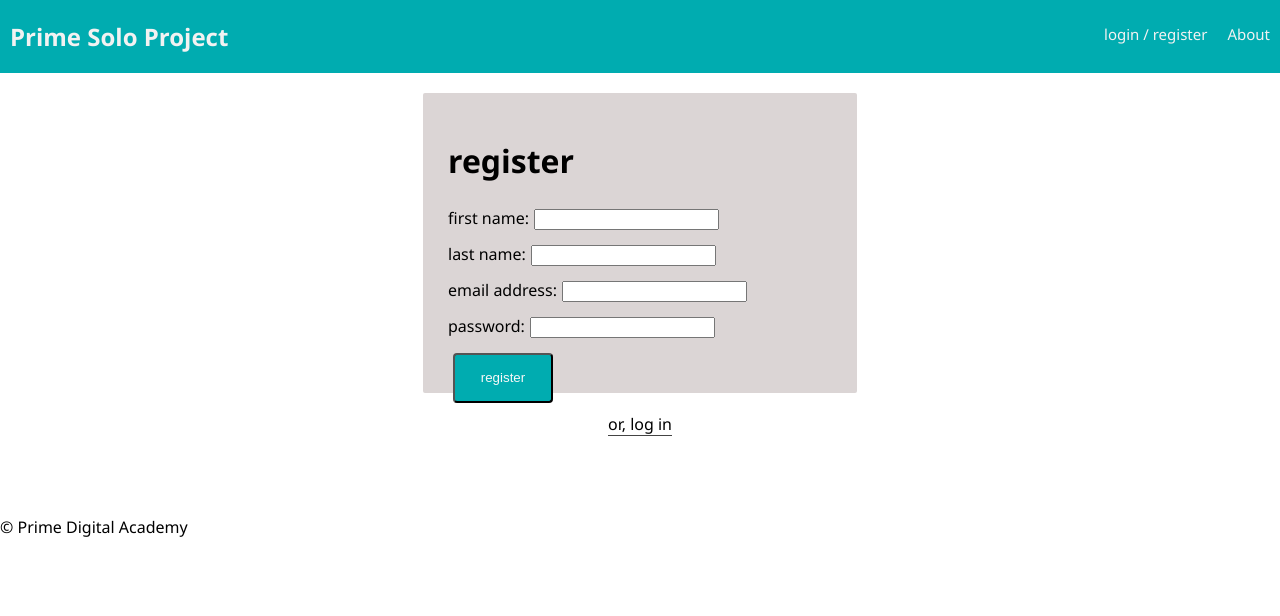
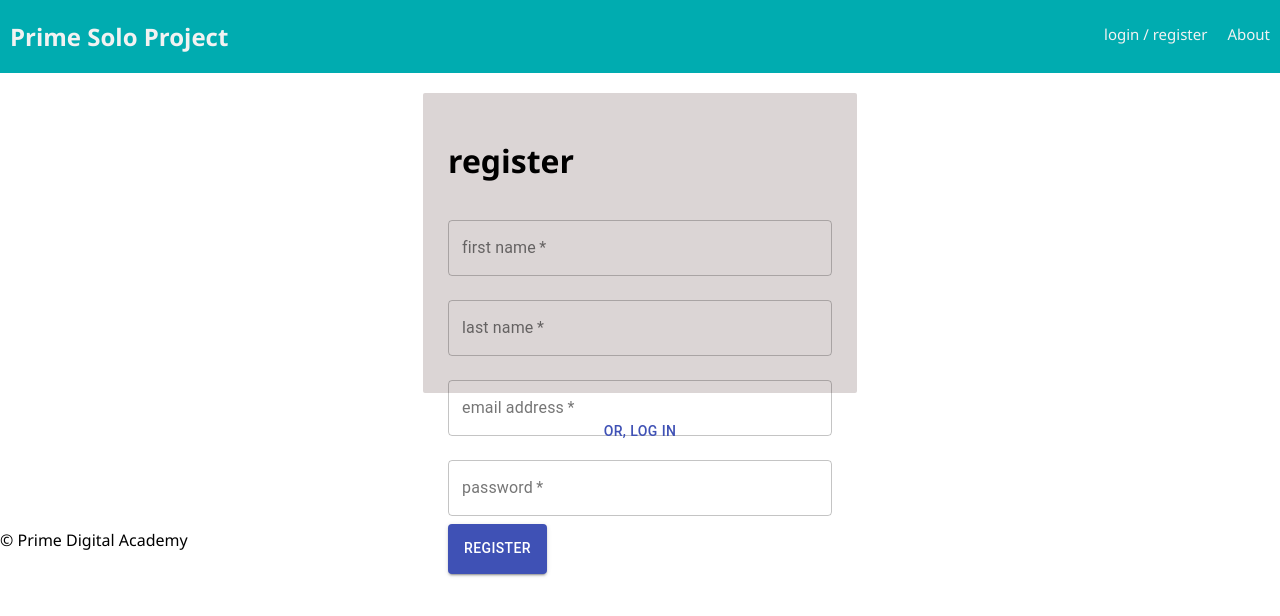
Before and after one commit to tomroselyn/friendly-reminder, a React (Create React App) app: page /#/account in a window 1280 px wide. Both pictures are taken after a click on the button "OR, REGISTER AS NEW USER". Shown: the top 616 px of the page. Built offline with nearby package versions, Linux system fonts and the light colour scheme; no server answers.

Commit message:
added basic styling to registration page

```diff
--- a/src/components/LoginPage/LoginPage.js
+++ b/src/components/LoginPage/LoginPage.js
@@ -1,6 +1,6 @@
 import React, { Component } from 'react';
+import { connect } from 'react-redux';
 import { TextField, Button, Grid } from '@material-ui/core';
-import { connect } from 'react-redux';
 
 class LoginPage extends Component {
   state = {
--- a/src/components/RegisterPage/RegisterPage.js
+++ b/src/components/RegisterPage/RegisterPage.js
@@ -1,5 +1,6 @@
 import React, { Component } from 'react';
 import {connect} from 'react-redux';
+import { TextField, Button, Grid } from '@material-ui/core';
 
 class RegisterPage extends Component {
   state = {
@@ -36,6 +37,8 @@ class RegisterPage extends Component {
   render() {
     return (
       <div>
+
+        {/* error messages */}
         {this.props.errors.registrationMessage && (
           <h2
             className="alert"
@@ -44,70 +47,66 @@ class RegisterPage extends Component {
             {this.props.errors.registrationMessage}
           </h2>
         )}
+
+        {/* registration form */}
         <form onSubmit={this.registerUser}>
           <h1>register</h1>
-          <div>
-            <label htmlFor="first_name">
-              first name:
-              <input
-                type="text"
-                name="first_name"
-                value={this.state.first_name}
-                onChange={this.handleInputChangeFor('first_name')}
-              />
-            </label>
-          </div>
-          <div>
-            <label htmlFor="last_name">
-              last name:
-              <input
-                type="text"
-                name="last_name"
-                value={this.state.last_name}
-                onChange={this.handleInputChangeFor('last_name')}
-              />
-            </label>
-          </div>
-          <div>
-            <label htmlFor="username">
-              email address:
-              <input
-                type="text"
-                name="username"
-                value={this.state.username}
-                onChange={this.handleInputChangeFor('username')}
-              />
-            </label>
-          </div>
-          <div>
-            <label htmlFor="password">
-              password:
-              <input
-                type="password"
-                name="password"
-                value={this.state.password}
-                onChange={this.handleInputChangeFor('password')}
-              />
-            </label>
-          </div>
-          <div>
-            <input
-              className="register"
-              type="submit"
-              name="submit"
-              value="register"
-            />
-          </div>
+
+          <TextField
+            required
+            className="textField"
+            value={this.state.first_name}
+            type="text"
+            label="first name"
+            variant="outlined"
+            margin="normal"
+            onChange={this.handleInputChangeFor('first_name')} />
+
+          <TextField
+            required
+            className="textField"
+            value={this.state.last_name}
+            type="text"
+            label="last name"
+            variant="outlined"
+            margin="normal"
+            onChange={this.handleInputChangeFor('last_name')} />
+
+          <TextField
+            required
+            className="textField"
+            value={this.state.username}
+            type="text"
+            label="email address"
+            variant="outlined"
+            margin="normal"
+            onChange={this.handleInputChangeFor('username')} />
+
+          <TextField
+            required
+            className="textField"
+            value={this.state.password}
+            type="password"
+            label="password"
+            variant="outlined"
+            margin="normal"
+            onChange={this.handleInputChangeFor('password')} />
+
+          <Button className="register" type="submit" variant="contained" color="primary">
+            register
+          </Button>
+
         </form>
+
         <center>
-          <button
-            type="button"
+          <Button
+            color="primary"
             className="link-button"
-            onClick={() => {this.props.dispatch({type: 'SET_TO_LOGIN_MODE'})}}
-          >
+            onClick={() => { this.props.dispatch({ type: 'SET_TO_LOGIN_MODE' }) }} >
             or, log in
-          </button>
+          </Button>
         </center>
+
       </div>
     );
   }
```
